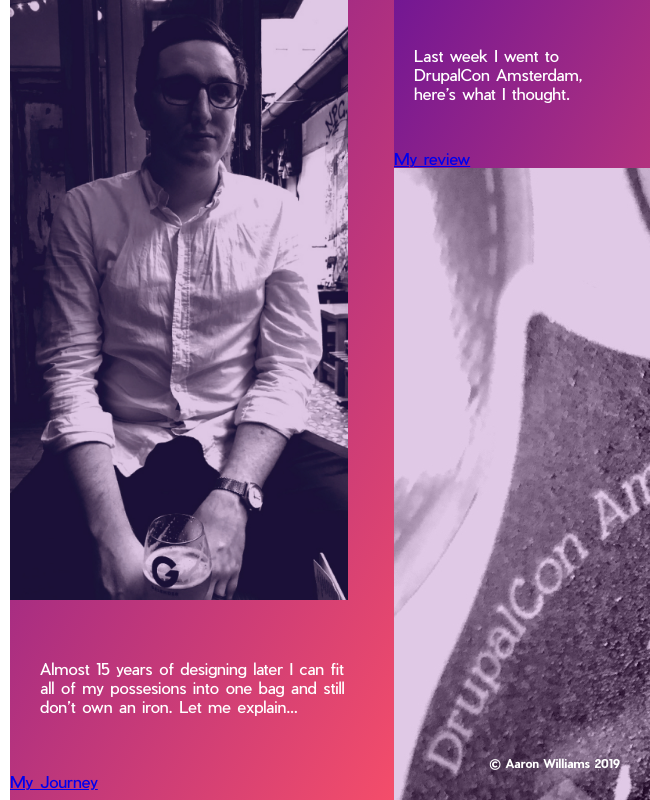
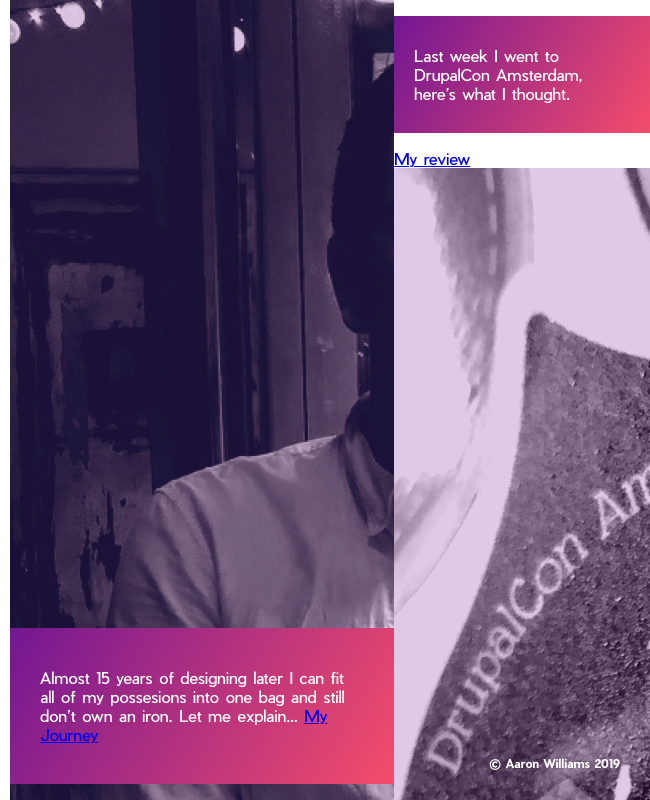
Before and after one commit to aaronbenwilliams/aw, a website: page src/index.html in a window 1280 px wide. Shown: the top 800 px of the page, 630-1280 px from the left. Drawn offline with Linux system fonts and the light colour scheme.

Commit message:
Additional strip styling

```diff
--- a/src/index.html
+++ b/src/index.html
@@ -28,9 +28,10 @@
   </main>
 
   <aside id="strip-middle">
-      <img src="img/aaron.jpg" />
-      <p>Almost 15 years of designing later I can fit all of my possesions into one bag and still don’t own an iron. Let me explain...</p>
+    <p>
+      Almost 15 years of designing later I can fit all of my possesions into one bag and still don’t own an iron. Let me explain...
       <a href="#">My Journey</a>
+    </p>
   </aside>
 
   <aside id="strip-right">
--- a/src/scss/strips.scss
+++ b/src/scss/strips.scss
@@ -1,11 +1,9 @@
 // Shared styling
 
 aside {
-  background: rgb(115,23,147);
-  background: linear-gradient(120deg, rgba(115,23,147,1) 0%, rgba(244,77,106,1) 100%);
-  display: flex;
-
   p {
+    background: rgb(115,23,147);
+    background: linear-gradient(120deg, rgba(115,23,147,1) 0%, rgba(244,77,106,1) 100%);
     color: white;
     padding: 40px 30px;
   }
@@ -18,8 +16,12 @@ aside {
 // Middle strip styling
 
 #strip-middle {
-  img {
-    height: 75%;
+  height: 100%;
+  background: url('/img/aaron.jpg') no-repeat;
+
+  p {
+    position: absolute;
+    bottom: 0;
   }
 }
 
```
Also changed, not shown: src/css/main.css.
